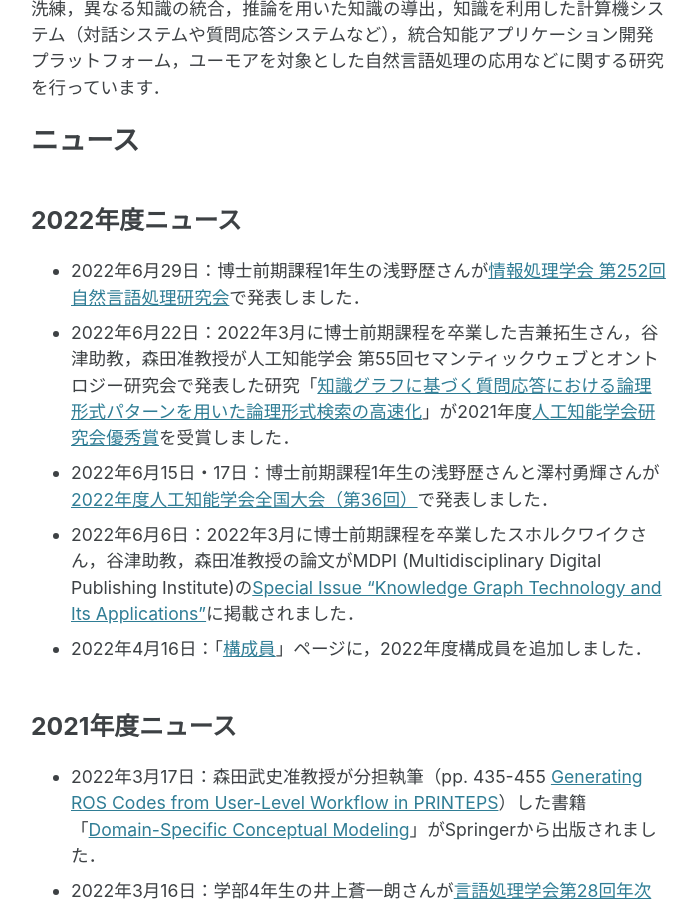
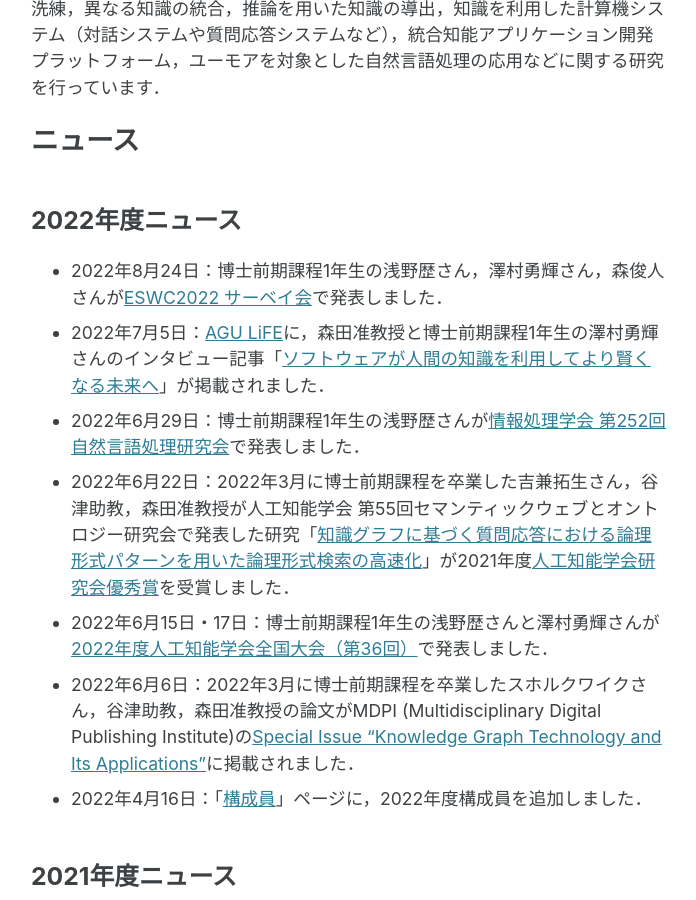
Before and after one commit to ke-lab-it-agu/ke-lab-it-agu.github.io, a Jekyll site: the page built from index.md, in a window 1280 px wide and 900 px high, scrolled down 517 px. Shown: the whole window, without its empty margins (291-987 px from the left). Built offline with Jekyll 4.4.1, drawn with Linux system fonts in a browser that asks for light colours; cached includes are drawn as plain includes.

Commit message:
update news

```diff
--- a/index.md
+++ b/index.md
@@ -11,6 +11,8 @@ excerpt: "青山学院大学 理工学部 情報テクノロジー学科 <br/>
 # ニュース
 
 ## 2022年度ニュース
+* 2022年8月24日：博士前期課程1年生の浅野歴さん，澤村勇輝さん，森俊人さんが[ESWC2022 サーベイ会](https://kg-wakate.connpass.com/event/253702/)で発表しました．
+* 2022年7月5日：[AGU LiFE](https://life.a01.aoyama.ac.jp)に，森田准教授と博士前期課程1年生の澤村勇輝さんのインタビュー記事「[ソフトウェアが人間の知識を利用してより賢くなる未来へ](https://life.a01.aoyama.ac.jp/lecture/944)」が掲載されました．
 * 2022年6月29日：博士前期課程1年生の浅野歴さんが[情報処理学会 第252回自然言語処理研究会](https://nl-ipsj.or.jp/2022/06/13/nl252-program/)で発表しました．
 * 2022年6月22日：2022年3月に博士前期課程を卒業した吉兼拓生さん，谷津助教，森田准教授が人工知能学会 第55回セマンティックウェブとオントロジー研究会で発表した研究「[知識グラフに基づく質問応答における論理形式パターンを用いた論理形式検索の高速化](https://doi.org/10.11517/jsaisigtwo.2021.SWO-055_03)」が2021年度[人工知能学会研究会優秀賞](https://www.ai-gakkai.or.jp/about/award/jsai_award-sig/)を受賞しました．
 * 2022年6月15日・17日：博士前期課程1年生の浅野歴さんと澤村勇輝さんが[2022年度人工知能学会全国大会（第36回）](https://www.ai-gakkai.or.jp/jsai2022/)で発表しました．
```
